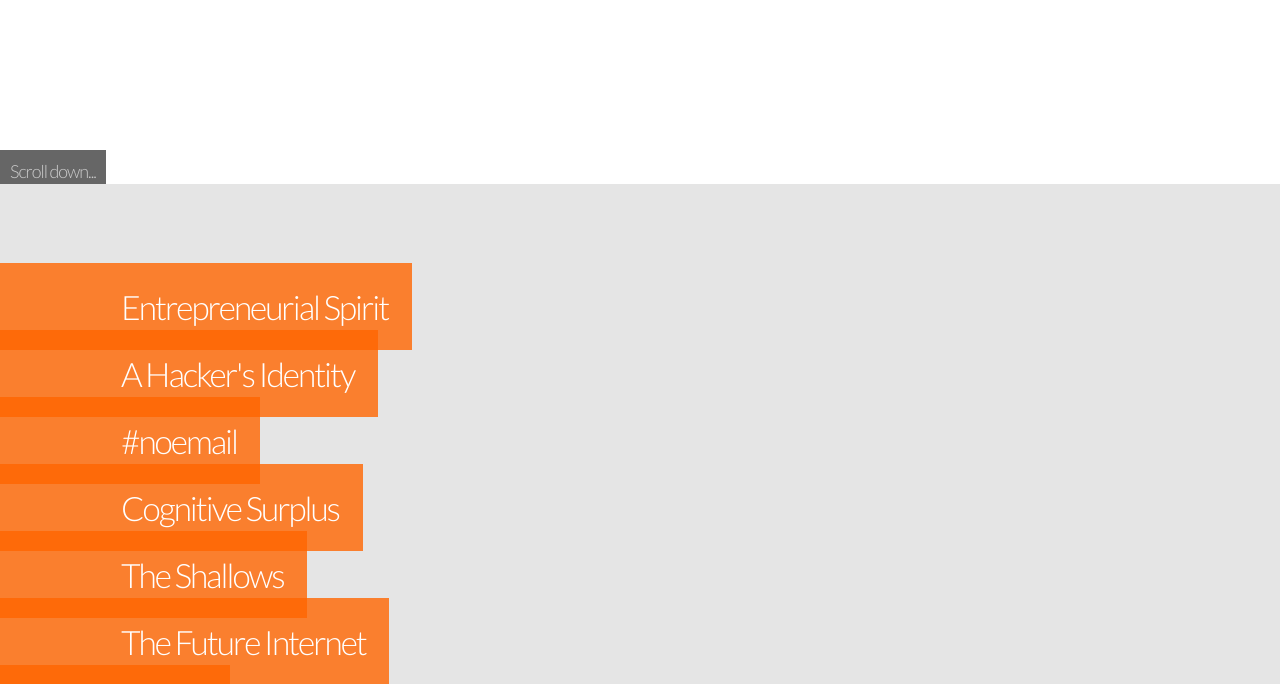
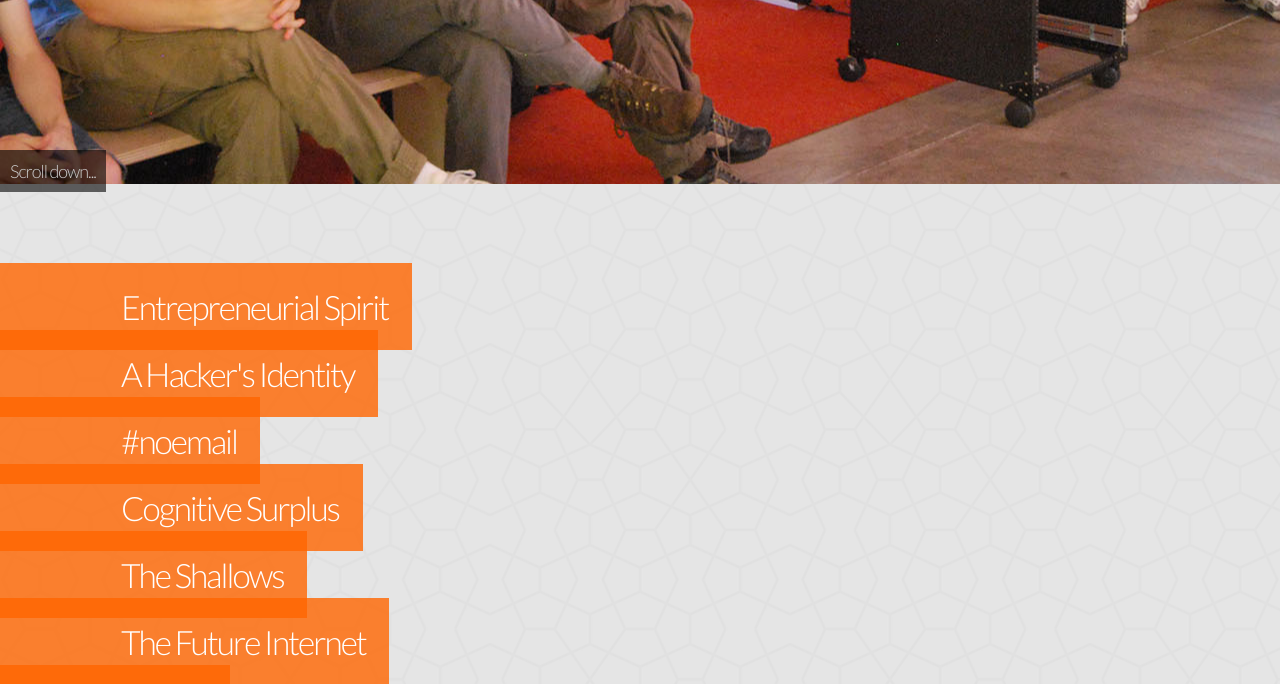
Before and after one commit to killerbat00/inls697-final, a plain HTML site: page index.html in a window 1280 px wide. Shown: the part 616-1300 px from the top of the page. Drawn offline with Linux system fonts and the light colour scheme; a web font is replaced by a local one.

Commit message:
Implement the bg behavior that I wanted at 3am last night.

```diff
--- a/css/main.css
+++ b/css/main.css
@@ -111,6 +111,15 @@ html {
     color: black;
 }
 
+#fullpage {
+    background: #e5e5e5;
+    background-repeat: repeat;
+}
+
+.home {
+    background: url(../img/pg.jpg) no-repeat center center fixed;
+}
+
 .line {
     position: fixed;
     width: 100%;
@@ -211,12 +220,6 @@ html {
     background: rgba(0, 0, 0, 0.6);
     padding: 10px;
 }
-
-
-.section:not(:first-child) {
-    background: #e5e5e5;
-}
-
 
 .topics {
     height: 100%;
--- a/js/main.js
+++ b/js/main.js
@@ -52,24 +52,16 @@
     }).mouseout(function() {
         $(this).find("span").css("color", "white")
     });
+
+    if (document.location.hash === "#home" || document.location.hash === "") {
+        $("#fullpage").css('background', 'url(../img/pg.jpg) no-repeat center center fixed');
+    }
     $(window).scroll(function() {
-	$(".active").css('background-image', 'none');
+	$("#fullpage").css('background-image', 'none');
         clearTimeout($.data(this, 'scrollTimer'));
         $.data(this, 'scrollTimer', setTimeout(function() {
-        // do something
-	var ah = $(".active").offset().top;
-	var dh = $(document).scrollTop();
-	if (dh >= ah-250) {
-	    $(".active").css('background-image', 'url(../img/bg.png)');
-	} else {
-		$(".section").css('background-image', 'none');
-	    	$(".active").css('background-image', 'none');
-	}
-	if (document.location.hash === "#home" || document.location.hash === "") {
-	    $(".section").css('background-image', 'none');
-	    $(".active").css('background-image', 'none');
-	}
-        }, 100));
+            $("#fullpage").css('background-image', 'url(../img/bg.png)');
+        }, 125));
     });
 
     //make topics clickable
@@ -113,7 +105,7 @@
             "humanities",
             "memes",
             "otaku",
-	    "genlike",
+	        "genlike",
             "about"],
 		navigation: true,
 		autoScrolling: false,
@@ -132,4 +124,6 @@
             }
         }
     });
+    $("#fullpage").css("background-color", "#e5e5e5");
+    $("#fullpage").css('background-repeat', 'repeat');
 }(jQuery));
```
